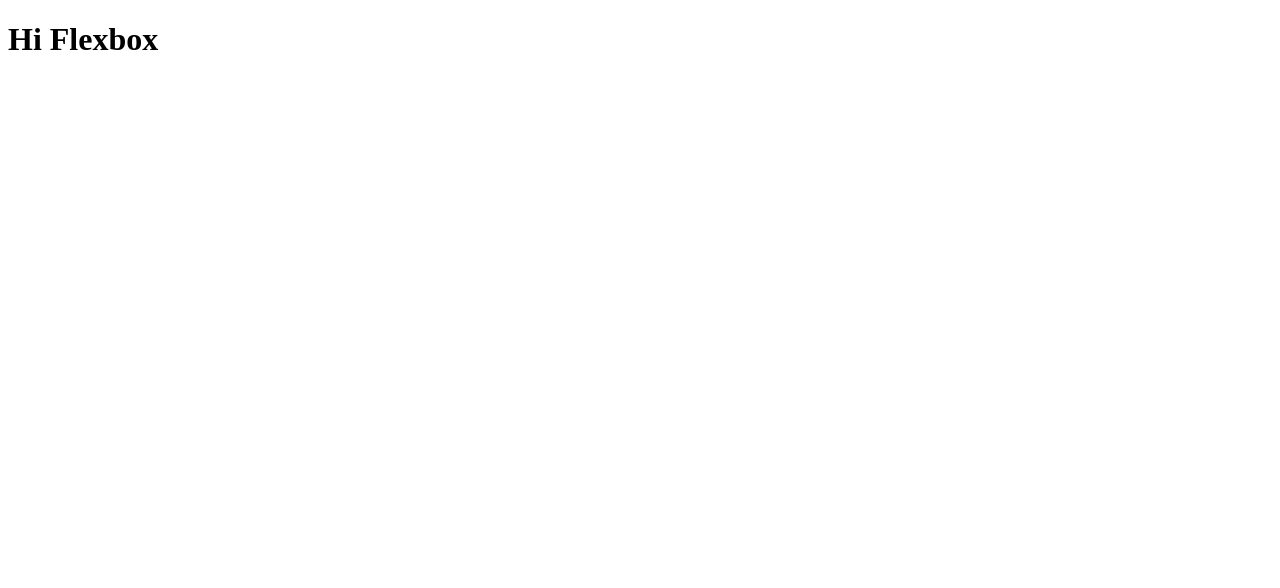
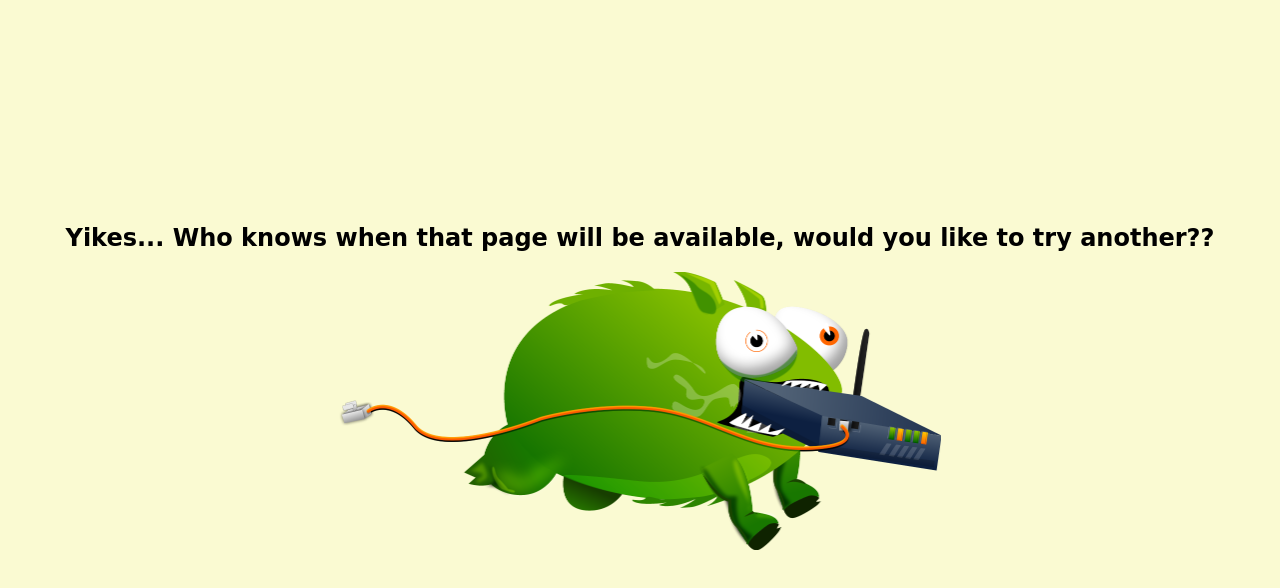
Before and after one commit to bward021/flexbox_course, a plain HTML site: page index.html in a window 1280 px wide. Drawn offline with Linux system fonts and the light colour scheme; a web font is replaced by a local one.

Commit message:
error page flexbox

```diff
--- a/index.html
+++ b/index.html
@@ -3,9 +3,48 @@
   <head>
     <meta charset="UTF-8" />
     <meta name="viewport" content="width=device-width, initial-scale=1.0" />
-    <title>Document</title>
+    <title>Error Page</title>
+    <link rel="preconnect" href="https://fonts.gstatic.com" />
+    <link
+      href="https://fonts.googleapis.com/css2?family=Redressed&display=swap"
+      rel="stylesheet"
+    />
+    <style>
+      body {
+        background-color: lightgoldenrodyellow;
+        font-family: "Redressed", cursive;
+        margin: 0;
+      }
+
+      .error_wrapper {
+        display: flex;
+        justify-content: center;
+        align-items: center;
+        height: 100vh;
+        flex-direction: column;
+      }
+
+      .error_wrapper > .error_heading {
+        margin-bottom: 42px;
+        align-items: center;
+        justify-content: center;
+        text-align: center;
+      }
+
+      img {
+        width: 50%;
+      }
+    </style>
   </head>
   <body>
-    <h1>Hi Flexbox</h1>
+    <div class="error_wrapper">
+      <div class="error_heading">
+        <h2>
+          Yikes... Who knows when that page will be available, would you like to
+          try another??
+        </h2>
+        <img src="tbot.png" alt="error.img" />
+      </div>
+    </div>
   </body>
 </html>
```
Also changed, not shown: tbot.png (added).
